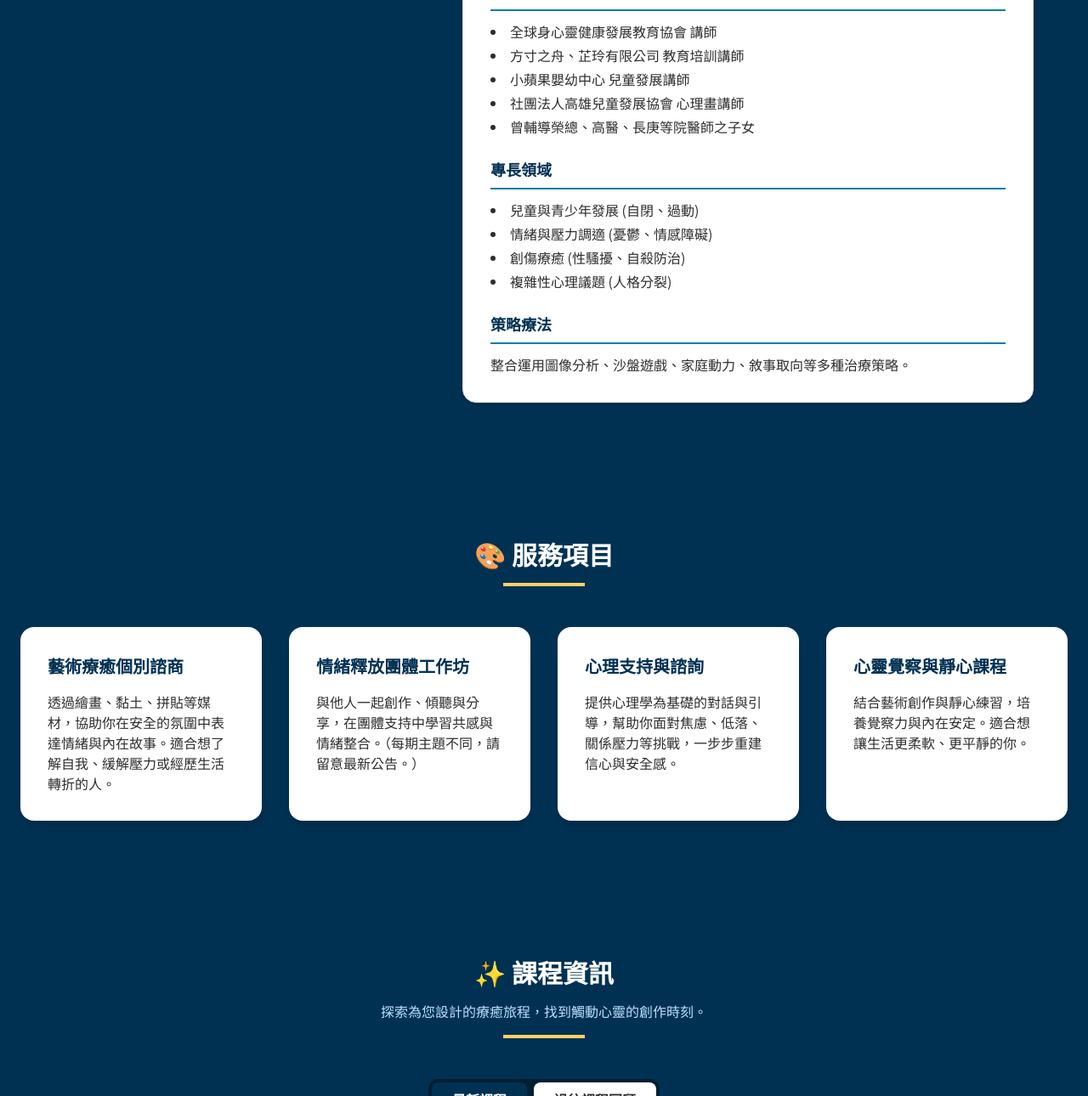
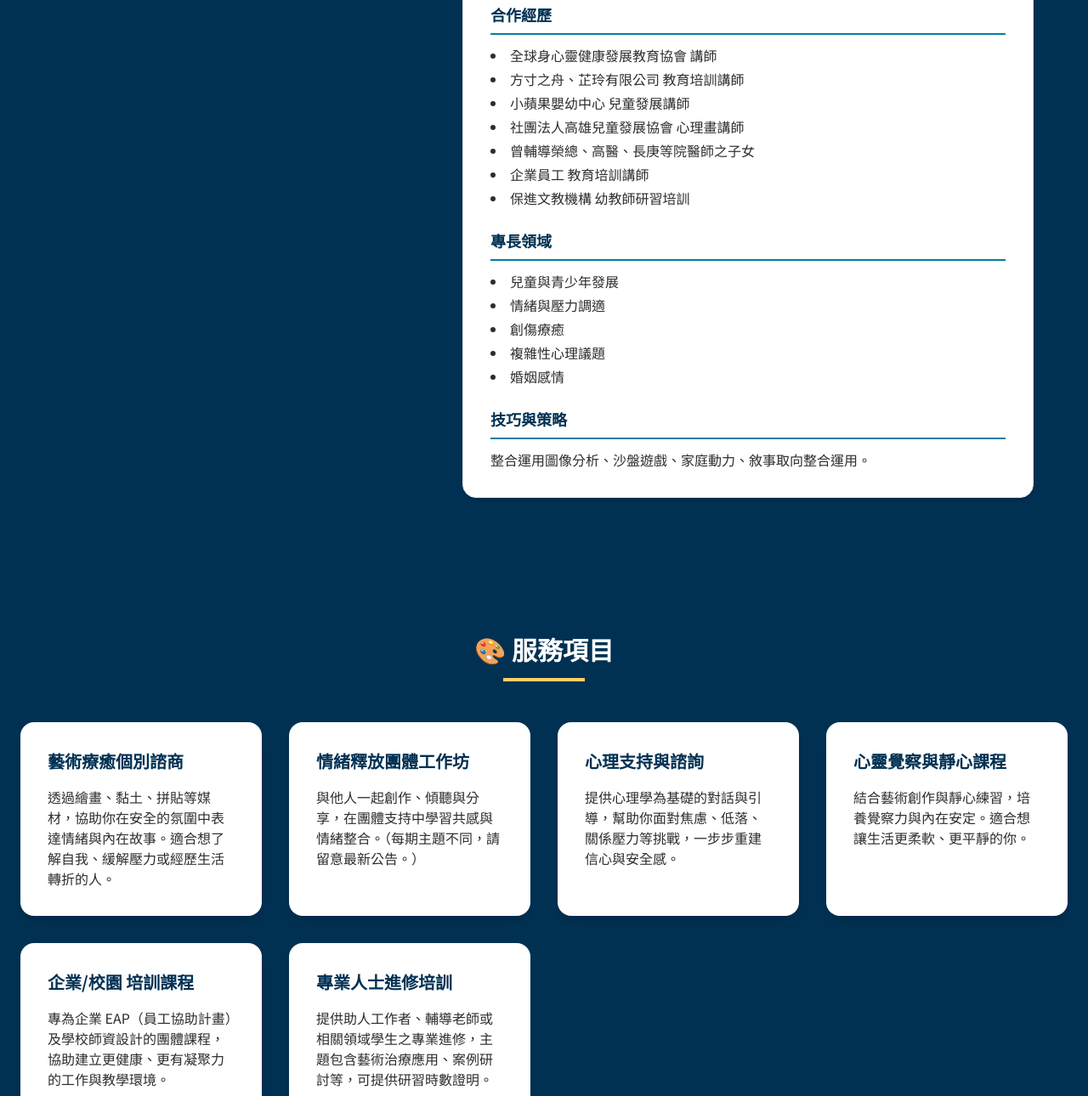
Before and after one commit to isafann54/isafann54.github.io, a plain HTML site: page index.html in a window 1280 px wide. Shown: the part 1510-2800 px from the top of the page at 85% size. Drawn offline with nearby package versions, Linux system fonts and the light colour scheme.

Commit message:
Add files via upload

```diff
--- a/index.html
+++ b/index.html
@@ -198,7 +198,7 @@
                 <!-- 占位 Hero 圖片 -->
                 <img src="images/main.png" alt="天晴藝術療癒諮商室 Logo" class="w-64 md:w-80 lg:w-96 mx-auto mb-8 animate-fade-in-up"
                      onerror="this.src='https://placehold.co/400x400/bde0fe/003153?text=天晴+Hero'; this.onerror=null;">
-                <p class="text-xl md:text-2xl text-text-primary-dark mb-8">讓藝術成為你內在平靜的起點</p>
+                <p class="text-xl md:text-2xl text-text-primary-dark mb-8">🌤️天晴給你晴天般的好心情🌤️</p>
                 <div class="max-w-xl mx-auto text-lg text-text-primary-dark space-y-2">
                     <p>每個人都值得擁有一段療癒的旅程。</p>
                     <p>在天晴藝術療癒諮商室，我們透過藝術創作與心理對話，</p>
@@ -227,7 +227,7 @@
                     <div class="lg:col-span-2 space-y-8">
                         <div>
                             <h3 class="text-xl font-semibold mb-2 text-highlight-color" style="color: var(--color-highlight);">我們的理念</h3>
-                            <p>「天晴」，象徵烏雲散去後的光。我們相信，當內在的情緒被理解與接納，生命自然會迎來屬於自己的晴空。</p>
+                            <p>「天晴」，象徵烏雲散去後的光。我們相信，當內在的情緒被理解與接納，生命自然會迎來屬於自己的晴天。</p>
                         </div>
                         <div>
                             <h3 class="text-xl font-semibold mb-2 text-highlight-color" style="color: var(--color-highlight);">我們的使命</h3>
@@ -239,7 +239,7 @@
                             <!-- 占位 諮商師 圖片 -->
                             <img src="images/teacher.jpg" alt="范兆先 諮商師／藝術治療師" class="w-32 h-32 rounded-full mx-auto mb-4 object-cover border-4 border-white shadow-lg"
                                  onerror="this.src='https://placehold.co/128x128/007EA7/FFFFFF?text=諮商師'; this.onerror=null;">
-                            <h3 class="text-2xl font-bold">范兆先Isafann 諮商師／藝術治療師</h3>
+                            <h3 class="text-2xl font-bold">范兆先 IsaFann 諮商師／藝術治療師</h3>
                             <p class="font-semibold" style="color: var(--color-accent);">16年 臨床實務經驗</p>
                         </div>
 
@@ -247,6 +247,7 @@
                             <div>
                                 <h4 class="font-bold text-lg border-b-2 border-accent-color pb-2 mb-3">專業資格</h4>
                                 <ul class="list-disc list-inside space-y-1">
+                                    <li>美國IAPC國際 繪畫心理分析師</li>
                                     <li>台灣藝術治療協會 會員</li>
                                     <li>心理諮詢師 中國職業資格證照</li>
                                 </ul>
@@ -259,20 +260,23 @@
                                     <li>小蘋果嬰幼中心 兒童發展講師</li>
                                     <li>社團法人高雄兒童發展協會 心理畫講師</li>
                                     <li>曾輔導榮總、高醫、長庚等院醫師之子女</li>
+									<li>企業員工 教育培訓講師</li>
+									<li>保進文教機構 幼教師研習培訓</li>
                                 </ul>
                             </div>
                             <div>
                                 <h4 class="font-bold text-lg border-b-2 border-accent-color pb-2 mb-3">專長領域</h4>
                                 <ul class="list-disc list-inside space-y-1">
-                                    <li>兒童與青少年發展 (自閉、過動)</li>
-                                    <li>情緒與壓力調適 (憂鬱、情感障礙)</li>
-                                    <li>創傷療癒 (性騷擾、自殺防治)</li>
-                                    <li>複雜性心理議題 (人格分裂)</li>
+                                    <li>兒童與青少年發展</li>
+                                    <li>情緒與壓力調適</li>
+                                    <li>創傷療癒</li>
+                                    <li>複雜性心理議題</li>
+                                    <li>婚姻感情</li>
                                 </ul>
                             </div>
                             <div>
-                                <h4 class="font-bold text-lg border-b-2 border-accent-color pb-2 mb-3">策略療法</h4>
-                                <p>整合運用圖像分析、沙盤遊戲、家庭動力、敘事取向等多種治療策略。</p>
+                                <h4 class="font-bold text-lg border-b-2 border-accent-color pb-2 mb-3">技巧與策略</h4>
+                                <p>整合運用圖像分析、沙盤遊戲、家庭動力、敘事取向整合運用。</p>
                             </div>
                         </div>
                     </div>
@@ -305,6 +309,14 @@
                         <h3 class="text-xl font-bold mb-4">心靈覺察與靜心課程</h3>
                         <p>結合藝術創作與靜心練習，培養覺察力與內在安定。適合想讓生活更柔軟、更平靜的你。</p>
                     </div>
+					            <div class="card-bg-light p-8 rounded-2xl shadow-lg hover:shadow-xl transition duration-300 transform hover:-translate-y-2">
+                <h3 class="text-xl font-bold mb-4">企業/校園 培訓課程</h3>
+                <p>專為企業 EAP（員工協助計畫）及學校師資設計的團體課程，協助建立更健康、更有凝聚力的工作與教學環境。</p>
+            </div>
+					           <div class="card-bg-light p-8 rounded-2xl shadow-lg hover:shadow-xl transition duration-300 transform hover:-translate-y-2">
+                <h3 class="text-xl font-bold mb-4">專業人士進修培訓</h3>
+                <p>提供助人工作者、輔導老師或相關領域學生之專業進修，主題包含藝術治療應用、案例研討等，可提供研習時數證明。</p>
+            </div>
                 </div>
             </div>
         </section>
@@ -405,9 +417,8 @@
                         <div class="flex items-center">
                             <svg class="w-6 h-6 contact-icon mr-4 flex-shrink-0" fill="none" stroke="currentColor" viewBox="0 0 24 24" xmlns="http://www.w3.org/2000/svg"><path stroke-linecap="round" stroke-linejoin="round" stroke-width="2" d="M3 5a2 2 0 012-2h3.28a1 1 0 01.948.684l1.498 4.493a1 1 0 01-.502 1.21l-2.257 1.13a11.042 11.042 0 005.516 5.516l1.13-2.257a1 1 0 011.21-.502l4.493 1.498a1 1 0 01.684.949V19a2 2 0 01-2 2h-1C9.716 21 3 14.284 3 6V5z"></path></svg>
                             <span>
-                                <strong>電話:</strong><br>
-                                <a href="tel:07-7237979" class="contact-link transition-colors duration-300">07-7237979</a> /
-                                <a href="tel:0935-011-235" class="contact-link transition-colors duration-300">0935-011-235</a>
+                                <strong>電話:</strong>
+                                <a href="tel:07-7237979" class="contact-link transition-colors duration-300">&nbsp;</a> <a href="tel:0935-011-235" class="contact-link transition-colors duration-300">0935-011-235</a>
                             </span>
                         </div>
 
```
